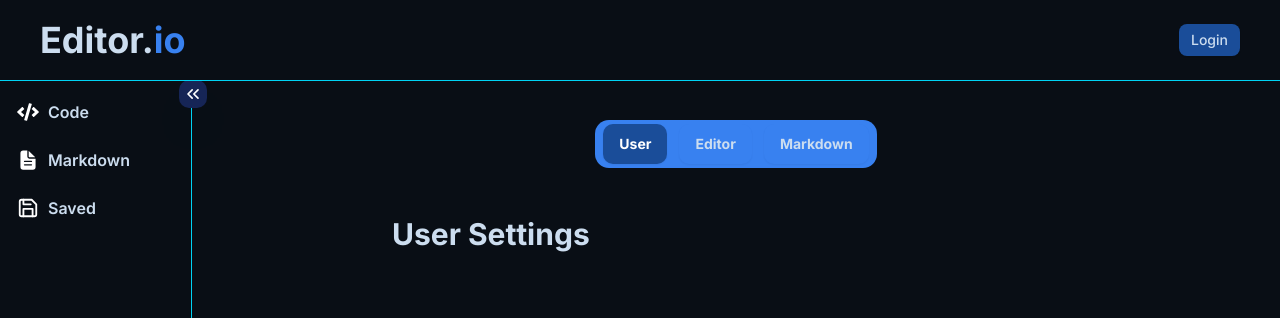
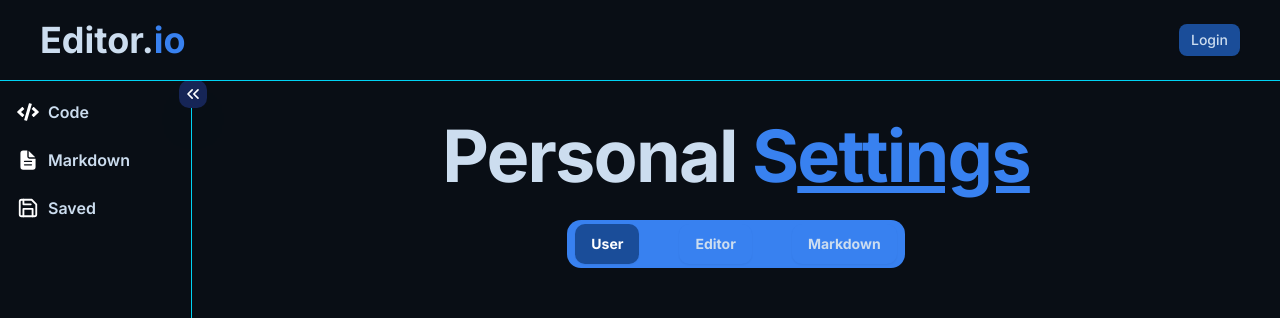
Before and after one commit to daanish04/editor.io, a Next.js app: page /settings in a window 1280 px wide. Shown: the top 318 px of the page. Built offline with nearby package versions, Linux system fonts and the light colour scheme; no server answers.

Commit message:
header styles

```diff
--- a/app/saved/page.jsx
+++ b/app/saved/page.jsx
@@ -9,7 +9,10 @@ const SavedPage = () => {
   return (
     <div className="text-cream px-6 py-12 flex flex-col items-center">
       <h2 className="text-5xl md:text-6xl lg:text-7xl font-bold tracking-tight lg:pb-3">
-        Saved L<u>ibrary</u>
+        Saved{" "}
+        <span className="text-accent">
+          L<u>ibrary</u>
+        </span>
       </h2>
       <section className="mt-20 px-4 grid grid-cols-1 md:grid-cols-2 lg:gap-10 gap-6 max-w-md lg:max-w-5xl md:max-w-2xl w-full">
         <RouteCard
--- a/app/settings/page.jsx
+++ b/app/settings/page.jsx
@@ -11,8 +11,14 @@ const Settings = () => {
 
   return (
     <div className="p-6 sm:p-10 flex flex-col items-center">
+      <h2 className="text-cream text-5xl md:text-6xl lg:text-7xl font-bold tracking-tight pb-7">
+        Personal{" "}
+        <span className="text-accent">
+          S<u>ettings</u>
+        </span>
+      </h2>
       {/* Header Buttons */}
-      <div className="flex gap-3 bg-accent rounded-xl w-fit py-1 px-2 mb-6">
+      <div className="flex gap-3 md:gap-6 lg:gap-10 bg-accent rounded-xl w-fit py-1 px-2 mb-6">
         {["user", "editor", "markdown"].map((type) => (
           <Button
             key={type}
```
